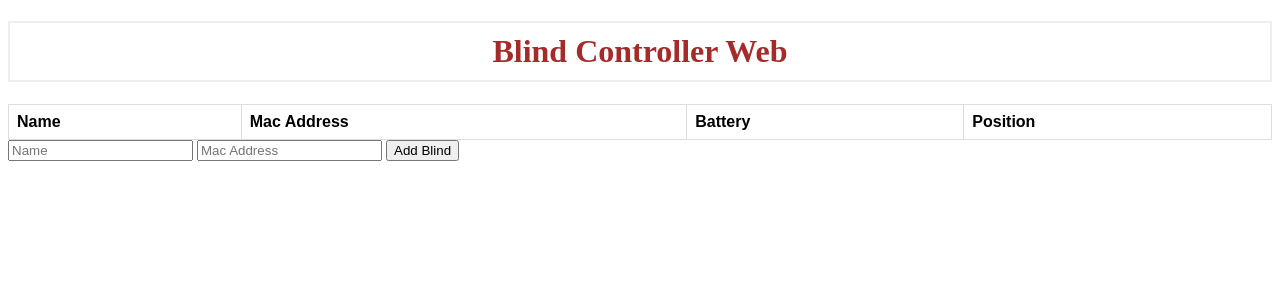
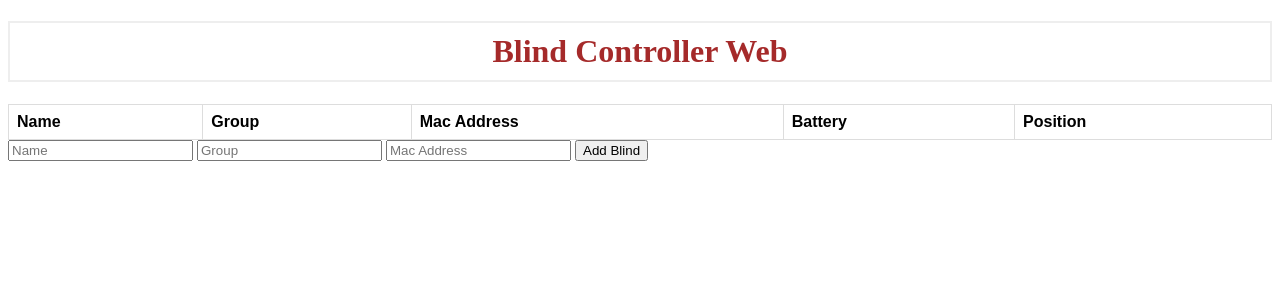
Before and after one commit to ZacTyAdams/AM43-python-controller, a Flask app: page / in a window 1280 px wide. Shown: the top 300 px of the page. Run offline with Flask 2, Linux system fonts and the light colour scheme; data that the repository does not hold is empty.

Commit message:
Added grouping function, finished web ui

```diff
--- a/app.py
+++ b/app.py
@@ -12,14 +12,15 @@ app = Flask(__name__)
 app.config["DEBUG"] = True
 app.run(host='0.0.0.0')
 
-def ping_blind(mac_address=None, blind=None, intended_position=None):
+def ping_blind(mac_address=None, group=None, blind=None, intended_position=None):
     conn = sqlite3.connect('am43.db')
     try:
         blinds_list = get_blinds_from_db()
         mac_list = []
         blinds_list = json.loads(blinds_list)
         for blind in blinds_list:
-            mac_list.append(str(blind['mac_address']))
+            if group is None or group == blind['group']:
+                mac_list.append(str(blind['mac_address']))
         print(mac_list)
 
         if len(mac_list) == 1:
@@ -64,10 +65,10 @@ def ping_blind(mac_address=None, blind=None, intended_position=None):
         return msg
 
 
-def input_blind_to_db(name, mac_address, battery, position, light):
+def input_blind_to_db(name, group, mac_address, battery, position, light):
     try:
         conn = sqlite3.connect('am43.db')
-        conn.execute("INSERT INTO blinds VALUES (?, ?, ?, ?, ?)", (name, mac_address, battery, position, light))
+        conn.execute("INSERT INTO blinds VALUES (?, ?, ?, ?, ?, ?)", (name, group, mac_address, battery, position, light))
         conn.commit()
         msg="Successfully added blind to database"
         print(msg)
@@ -177,16 +178,77 @@ def set_all_blinds_position(position):
     print("Total time: " + str(round((time.time() - start_time), 2)) + " seconds")
     return True
 
+def set_group_blinds_position(group, position):
+    start_time = time.time()
+    blinds_list = get_blinds_from_db()
+
+    mac_list = []
+    blinds_list = json.loads(blinds_list)
+    print("Adding blinds belonging to group " + group + " to list")
+    for blind in blinds_list:
+        print("blind: " + str(blind))
+        print("blind group: " + blind['group'])
+        if blind['group'] == group:
+            mac_list.append(str(blind['mac_address']))
+    print("Setting blinds in group " + group)
+    print(mac_list)
+    try:
+        if len(mac_list) == 0:
+            print("No blinds found")
+            return False
+        # I know this is ugly but it's late and I need my blinds to work in the morning. Will clean tomorrow?
+        elif len(mac_list) == 1:
+            blind = am43.search(*mac_list)
+            conn = sqlite3.connect('am43.db')
+            try:
+                blind.set_position(int(position))
+                msg="Successfully set blind position"
+                print(msg)
+                conn.execute("UPDATE blinds SET position=? WHERE mac_address=?", (position, blind._device.addr))
+                conn.commit()
+                print("Successfully updated blind in database")
+            except Exception as e:
+                msg="Error setting blind position"
+                print(msg)
+                print(e)
+            finally:
+                conn.close()
+                blind.disconnect()
+        else:
+            blinds = am43.search(*mac_list)
+            for blind in blinds:
+                conn = sqlite3.connect('am43.db')
+                try:
+                    blind.set_position(int(position))
+                    msg="Successfully set blind position"
+                    print(msg)
+                    conn.execute("UPDATE blinds SET position=? WHERE mac_address=?", (position, blind._device.addr))
+                    conn.commit()
+                    print("Successfully updated blind in database")
+                except Exception as e:
+                    msg="Error setting blind position"
+                    print(msg)
+                    print(e)
+                finally:
+                    conn.close()
+                    blind.disconnect()
+    except Exception as e:
+        print("Error when trying to set all blinds position")
+        print(e)
+        return False
+    print("Total time: " + str(round((time.time() - start_time), 2)) + " seconds")
+    return True
 # ping_thread = threading.Timer(30, ping_blind, [request.json['mac_address']])
 
 if os.path.exists('am43.db'):
-    print("Database exists, starting normally")
+    print("Database exists, starting connection")
 else:
     print("Database does not exist, creating");
     try:
         conn = sqlite3.connect('am43.db')
         conn.execute('''CREATE TABLE IF NOT EXISTS "blinds" (
             "name"	TEXT,
+            "group" TEXT,
             "mac_address"	TEXT,
             "battery"	INTEGER,
             "position"	INTEGER,
@@ -195,8 +257,9 @@ else:
         print("Database created, beginning first time setup")
         while(True):
             name = input("Please enter the name of the blind: ")
+            group = input("Please enter the group of the blind: ")
             mac_address = input("Please enter the mac address of this blind: ")
-            input_blind_to_db(name, mac_address, 0, 0, 0)
+            input_blind_to_db(name, group, mac_address, 0, 0, 0)
             ping_blind(mac_address)
             more_blinds = input("Do you want to add more blinds? (y/n): ")
             if more_blinds == "n":
@@ -240,6 +303,7 @@ def get_blinds():
 def add_blind():
     print(request.form)
     print(request.form["name"])
+    print(request.form["group"])
     print(request.form["mac_address"])
     # print(request.json['name'])
     # print(request.json['mac_address'])
@@ -248,8 +312,9 @@ def add_blind():
     #     return "Invalid Request", 400
 
     # input_blind_to_db(request.json['name'], request.json['mac_address'], 0, 0, 0)
-    input_blind_to_db(request.form["name"], request.form["mac_address"], 0, 0, 0)
-    ping_blind(request.json['mac_address'])
+    input_blind_to_db(request.form["name"], request.form["group"], request.form["mac_address"], 0, 0, 0)
+    # ping_blind(request.json['mac_address'])
+    ping_blind(request.form["mac_address"])
     return get_blinds_from_db(), 201
 
 @app.route('/blinds/set', methods=['POST'])
@@ -266,6 +331,13 @@ def set_position():
     if not request.json or 'position' not in request.json and 'mac_address' not in request.json:
         print(request.json)
         return "Invalid Request", 400
+    elif 'group' in request.json and 'position' in request.json:
+        print("Closing blinds in group: " + request.json['group'])
+        set_group_blinds_position(request.json['group'], position)
+        ping_thread = threading.Timer(60, ping_blind, args=(None, request.json['group'], position))
+        ping_thread.start()
+        print("thread started, waiting to ping")
+        return get_blinds_from_db(), 201
     elif 'mac_address' not in request.json and 'position' in request.json:
         set_all_blinds_position(position)
         ping_thread = threading.Timer(60, ping_blind, args=(None, None, position))
--- a/templates/index.html
+++ b/templates/index.html
@@ -4,17 +4,42 @@
     <meta charset="UTF-8">
     <link rel="stylesheet" href="{{ url_for('static', filename= 'css/style.css') }}">
     <title>Blind Controller</title>
+    <script>
+        window.onload = function() {
+            var form = document.getElementById('addBlindForm');
+            var loadingMessage = document.getElementById('loadingMessage');
+
+            form.onsubmit = function(e) {
+                e.preventDefault(); // Prevent the default form submission
+                loadingMessage.style.display = 'block'; // Show the loading message
+
+                fetch('/blinds', {
+                    method: 'POST',
+                    body: new FormData(form)
+                })
+                .then(response => {
+                    if (!response.ok) {
+                        throw new Error("HTTP error " + response.status);
+                    }
+                    // Refresh the page when the response is received
+                    location.reload();
+                })
+                .catch((error) => {
+                    console.error('Error:', error);
+                    // If there was an error, hide the loading message
+                    loadingMessage.style.display = 'none';
+                });
+            };
+        };
+    </script>
 </head>
 <body>
-   <h1>Blind Controller Web</h1>
-   <!-- <div>
-    {% for blind in blinds %}
-    <p>{{ blind.name }} : {{ blind.mac_address }} = Battery: {{ blind.battery }} Position: {{ blind.position }}</p>
-   {% endfor %}
-   </div> -->
-   <table>
+    <h1>Blind Controller Web</h1>
+
+    <table id="blindsTable">
     <tr>
         <th>Name</th>
+        <th>Group</th>
         <th>Mac Address</th>
         <th>Battery</th>
         <th>Position</th>
@@ -22,6 +47,7 @@
     {% for blind in blinds %}
     <tr>
         <td>{{ blind.name }}</td>
+        <td>{{ blind.group }}</td>
         <td>{{ blind.mac_address }}</td>
         <td>{{ blind.battery }}</td>
         <td>{{ blind.position }}</td>
@@ -29,11 +55,13 @@
     {% endfor %}
    </table>
    <!-- button to add blind -->
-    <form action="{{ url_for('add_blind') }}" method="post">
-     <input type="text" name="name" placeholder="Name">
-     <input type="text" name="mac_address" placeholder="Mac Address">
-     <input type="submit" value="Add Blind">
-    </form>
+   <form id="addBlindForm" action="{{ url_for('add_blind') }}" method="post">
+    <input type="text" name="name" placeholder="Name">
+    <input type="text" name="group" placeholder="Group">
+    <input type="text" name="mac_address" placeholder="Mac Address">
+    <input type="submit" value="Add Blind">
+</form>
 
+<p id="loadingMessage" style="display: none;">Loading...</p>
 </body>
 </html>
```
Also changed, not shown: blinds_db.sqlite (added).
